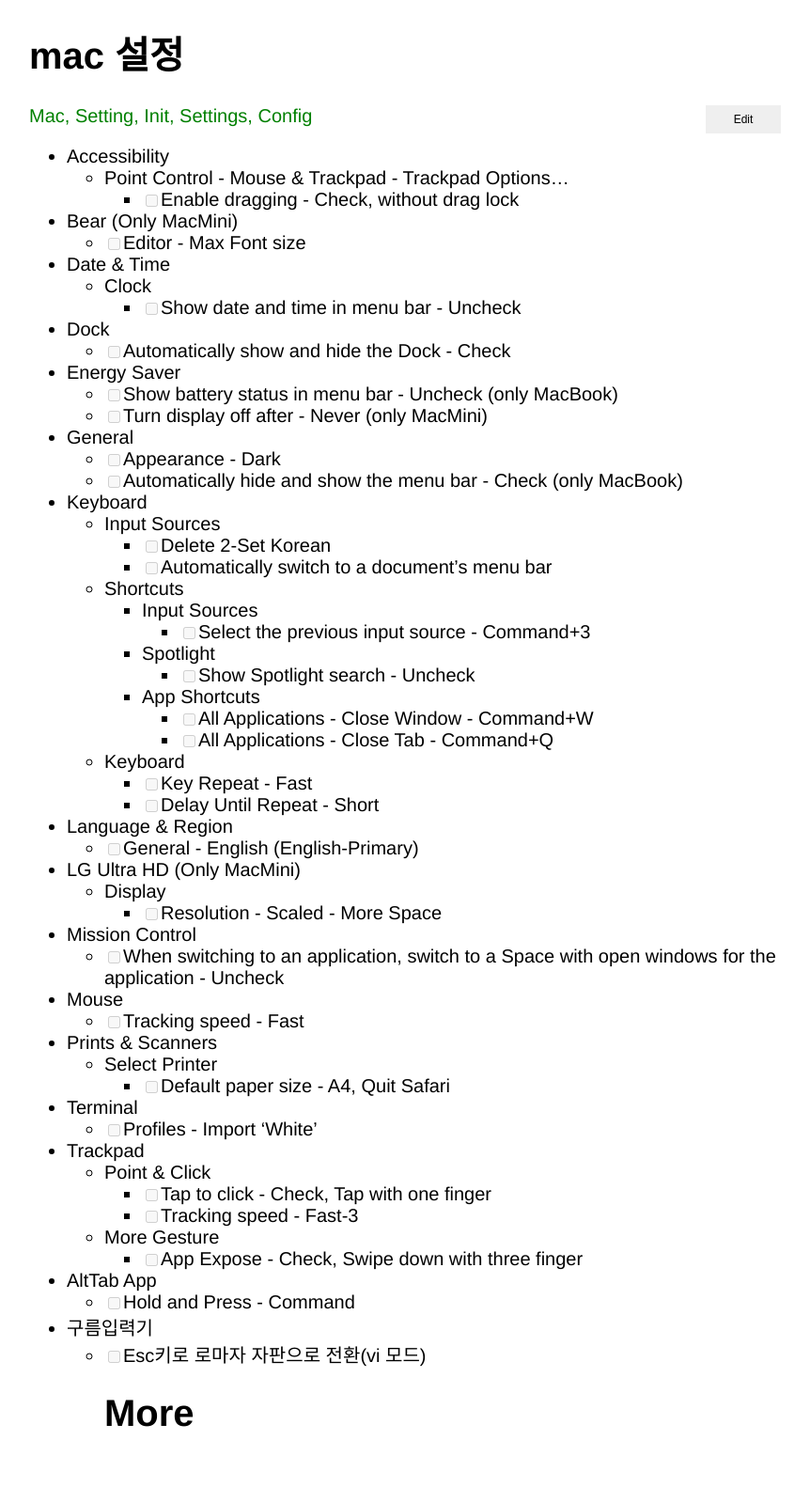
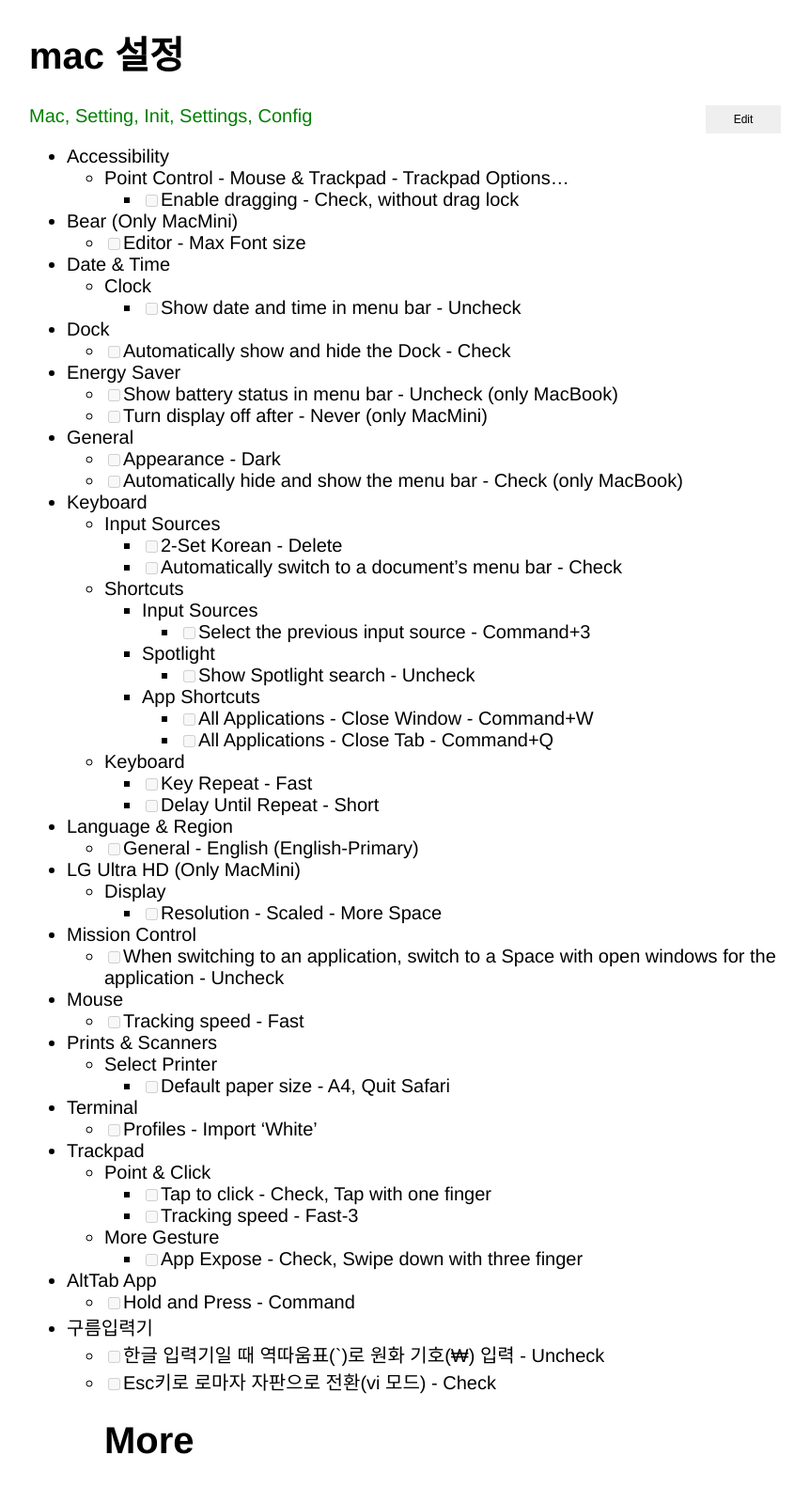
Before and after one commit to xiote/20200810_xiote.github.io, a Jekyll site: the page built from _posts/2020-07-25-09-30-32.md, in a window 1280 px wide. Shown: the whole page at 94% size, without its empty margins (209-1071 px from the left). Built offline with Jekyll 4.4.1, drawn with Linux system fonts in a browser that asks for light colours; before the commit the page ends 1553 px from its top, so only the background shows below that.

Commit message:
Update 2020-07-25-09-30-32.md

```diff
--- a/_posts/2020-07-25-09-30-32.md
+++ b/_posts/2020-07-25-09-30-32.md
@@ -22,8 +22,8 @@
     - [ ]  Automatically hide and show the menu bar - Check (only MacBook)
 - Keyboard
     - Input Sources
-        - [ ] Delete 2-Set Korean
-        - [ ] Automatically switch to a document's menu bar
+        - [ ] 2-Set Korean - Delete
+        - [ ] Automatically switch to a document's menu bar - Check
     - Shortcuts
         - Input Sources
             - [ ]  Select the previous input source - Command+3
@@ -58,5 +58,6 @@
 - AltTab App
     - [ ]  Hold and Press - Command
 - 구름입력기
-    - [ ]  Esc키로 로마자 자판으로 전환(vi 모드)
+    - [ ]  한글 입력기일 때 역따움표(`)로 원화 기호(₩) 입력 - Uncheck
+    - [ ]  Esc키로 로마자 자판으로 전환(vi 모드) - Check
 # More
```
